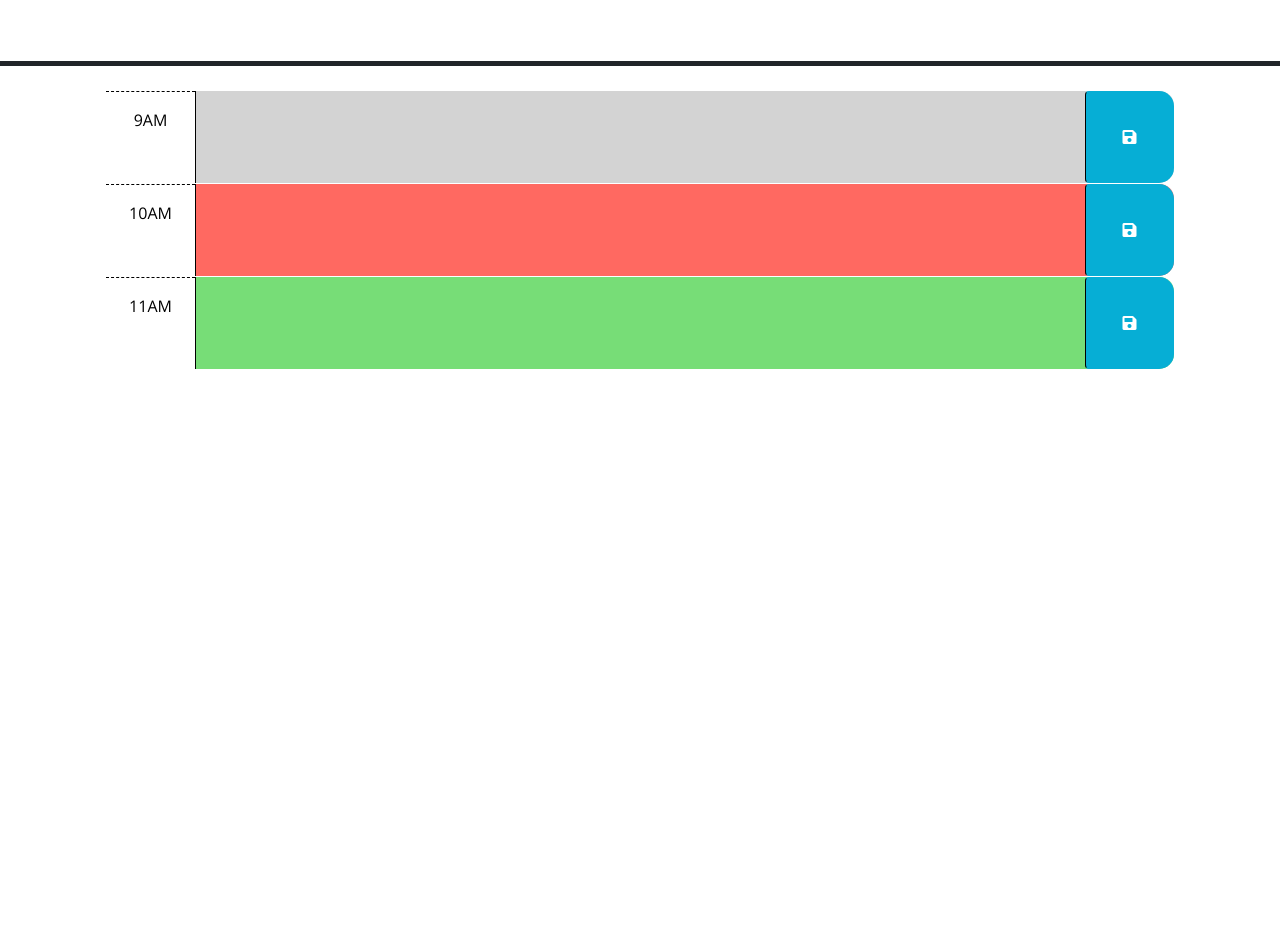
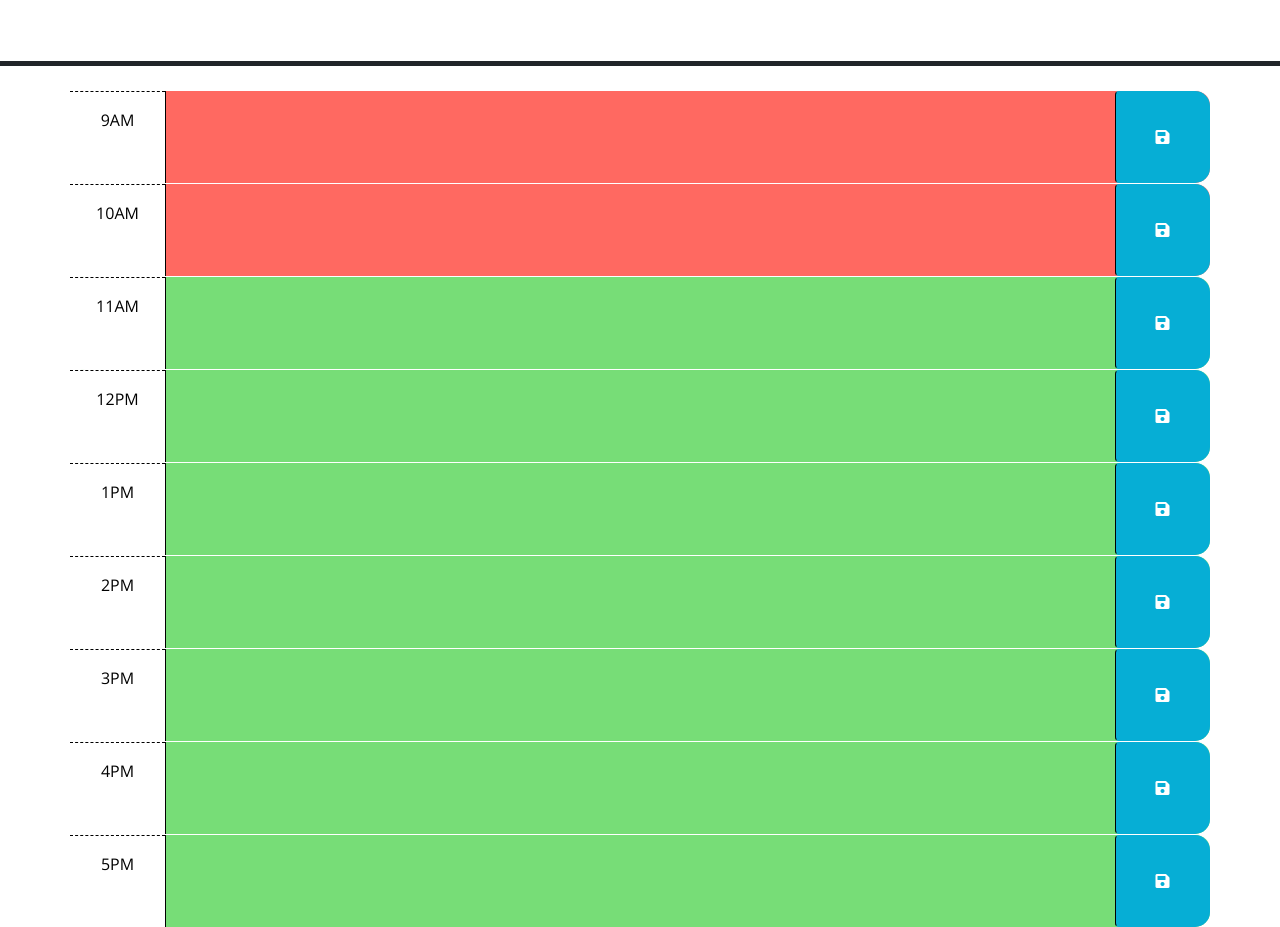
Before and after one commit to Tenshi541/WorkDaySceduler, a plain HTML site: page Develop/index.html in a window 1280 px wide. Shown: the part 166-1093 px from the top of the page. Before the commit the page ends 800 px from the top, so only its background shows below. Drawn offline with nearby package versions, Linux system fonts and the light colour scheme.

Commit message:
FIXING bugs and adding locale storage

```diff
--- a/Develop/index.html
+++ b/Develop/index.html
@@ -1,23 +1,14 @@
 <!DOCTYPE html>
 <html lang="en">
+
 <head>
   <meta charset="UTF-8" />
   <meta name="viewport" content="width=device-width, initial-scale=1.0" />
   <meta http-equiv="X-UA-Compatible" content="ie=edge" />
-    <link
-      rel="stylesheet"
-      href="https://cdn.jsdelivr.net/npm/bootstrap@5.1.3/dist/css/bootstrap.min.css"
-    />
-    <link
-      rel="stylesheet"
-      href="https://use.fontawesome.com/releases/v5.8.1/css/all.css"
-      integrity="sha384-50oBUHEmvpQ+1lW4y57PTFmhCaXp0ML5d60M1M7uH2+nqUivzIebhndOJK28anvf"
-      crossorigin="anonymous"
-    />
-    <link
-      href="https://fonts.googleapis.com/css?family=Open+Sans&display=swap"
-      rel="stylesheet"
-    />
+  <link rel="stylesheet" href="https://cdn.jsdelivr.net/npm/bootstrap@5.1.3/dist/css/bootstrap.min.css" />
+  <link rel="stylesheet" href="https://use.fontawesome.com/releases/v5.8.1/css/all.css"
+    integrity="sha384-50oBUHEmvpQ+1lW4y57PTFmhCaXp0ML5d60M1M7uH2+nqUivzIebhndOJK28anvf" crossorigin="anonymous" />
+  <link href="https://fonts.googleapis.com/css?family=Open+Sans&display=swap" rel="stylesheet" />
   <link rel="stylesheet" href="style.css" />
   <title>Work Day Scheduler</title>
 </head>
@@ -28,19 +19,12 @@
     <p class="lead">A simple calendar app for scheduling your work day</p>
     <p id="currentDay" class="lead"></p>
   </header>
-    <div class="container-lg px-5">
-      <!-- Use class for "past", "present", and "future" to apply styles to the
-        time-block divs accordingly. The javascript will need to do this by
-        adding/removing these classes on each div by comparing the hour in the
-        id to the current hour. The html provided below is meant to be an example
-        demonstrating how the css provided can be leveraged to create the
-        desired layout and colors. The html below should be removed or updated
-        in the finished product. Remember to delete this comment once the
-        code is implemented.
-        -->
+  <div class="container">
+
+
 
     <!-- Example of a past time block. The "past" class adds a gray background color. -->
-      <div id="hour-9" class="row time-block past">
+    <div id="hour-9" class="row time-block present">
       <div class="col-2 col-md-1 hour text-center py-3">9AM</div>
       <textarea class="col-8 col-md-10 description" rows="3"> </textarea>
       <button class="btn saveBtn col-2 col-md-1" aria-label="save">
@@ -65,14 +49,54 @@
         <i class="fas fa-save" aria-hidden="true"></i>
       </button>
     </div>
+    <div id="hour-12" class="row time-block future">
+      <div class="col-2 col-md-1 hour text-center py-3">12PM</div>
+      <textarea class="col-8 col-md-10 description" rows="3"> </textarea>
+      <button class="btn saveBtn col-2 col-md-1" aria-label="save">
+        <i class="fas fa-save" aria-hidden="true"></i>
+      </button>
+    </div>
+    <div id="hour-13" class="row time-block future">
+      <div class="col-2 col-md-1 hour text-center py-3">1PM</div>
+      <textarea class="col-8 col-md-10 description" rows="3"> </textarea>
+      <button class="btn saveBtn col-2 col-md-1" aria-label="save">
+        <i class="fas fa-save" aria-hidden="true"></i>
+      </button>
+    </div>
+    <div id="hour-14" class="row time-block future">
+      <div class="col-2 col-md-1 hour text-center py-3">2PM</div>
+      <textarea class="col-8 col-md-10 description" rows="3"> </textarea>
+      <button class="btn saveBtn col-2 col-md-1" aria-label="save">
+        <i class="fas fa-save" aria-hidden="true"></i>
+      </button>
+    </div>
+    <div id="hour-15" class="row time-block future">
+      <div class="col-2 col-md-1 hour text-center py-3">3PM</div>
+      <textarea class="col-8 col-md-10 description" rows="3"> </textarea>
+      <button class="btn saveBtn col-2 col-md-1" aria-label="save">
+        <i class="fas fa-save" aria-hidden="true"></i>
+      </button>
+    </div>
+    <div id="hour-16" class="row time-block future">
+      <div class="col-2 col-md-1 hour text-center py-3">4PM</div>
+      <textarea class="col-8 col-md-10 description" rows="3"> </textarea>
+      <button class="btn saveBtn col-2 col-md-1" aria-label="save">
+        <i class="fas fa-save" aria-hidden="true"></i>
+      </button>
+    </div>
+    <div id="hour-17" class="row time-block future">
+      <div class="col-2 col-md-1 hour text-center py-3">5PM</div>
+
+      <textarea class="col-8 col-md-10 description" rows="3"> </textarea>
+      <button class="btn saveBtn col-2 col-md-1" aria-label="save">
+        <i class="fas fa-save" aria-hidden="true"></i> </button>
+    </div>
 
     <script src="https://code.jquery.com/jquery-3.4.1.min.js"></script>
-    <script
-      src="https://cdn.jsdelivr.net/npm/dayjs@1.11.3/dayjs.min.js"
-      integrity="sha256-iu/zLUB+QgISXBLCW/mcDi/rnf4m4uEDO0wauy76x7U="
-      crossorigin="anonymous"
-    ></script>
+    <script src="https://cdn.jsdelivr.net/npm/dayjs@1.11.3/dayjs.min.js"
+      integrity="sha256-iu/zLUB+QgISXBLCW/mcDi/rnf4m4uEDO0wauy76x7U=" crossorigin="anonymous"></script>
 
     <script src="script.js"></script>
 </body>
+
 </html>
--- a/Develop/script.js
+++ b/Develop/script.js
@@ -2,36 +2,39 @@ var todayDate = moment().format("dddd, MMMM Do YYYY");
 $("#currentDay").text(todayDate);
 
 $document.ready(function () {
+
   // Save BTN click listener
   $(".saveBtn").on("click", function () {
     var text = $(this).siblings(".description").val();
     var time = $(this).parent().attr("id");
 
     localStorage.setItem(time, text);
-  });
+  })
 
 function TimeTracker() {
   var currentTime = moment().hour();
 
  $(".time-block").each(function () {
-    var blockTime = parseInt($(this).attr("id").split("hour")[1]);
+    var blocktime = parseInt($(this).attr("id").split("hour")[1]);
 
     if (blockTime < currentTime) {
+      $(this).removeClass("future");
+      $(this).removeClass("present");
       $(this).addClass("past");
-    } else if (blockTime === currentTime) {
+    }
+    else if (blockTime === currentTime) {
       $(this).removeClass("past");
+      $(this).removeClass("future");
       $(this).addClass("present");
     }
-    else if (blockTime > currentTime) {
+    else {
+      $(this).removeClass("present");
       $(this).removeClass("past");
-      $(this).removeClass("present");
       $(this).addClass("future");
-
     }
   })
 }
-// get item from local storage if any
-  $("#hour9 .description").val(localStorage.getItem("hour8"));
+
 $("#hour9 .description").val(localStorage.getItem("hour9"));
 $("#hour10 .description").val(localStorage.getItem("hour10"));
 $("#hour11 .description").val(localStorage.getItem("hour11"));
@@ -42,5 +45,7 @@ function TimeTracker() {
 $("#hour16 .description").val(localStorage.getItem("hour16"));
 $("#hour17 .description").val(localStorage.getItem("hour17"));
 
-    timeTracker();
+
+// Displaying saved data from local storage
+TimeTracker();
 })
```
Lines whose indentation alone changed are shown as unchanged.
